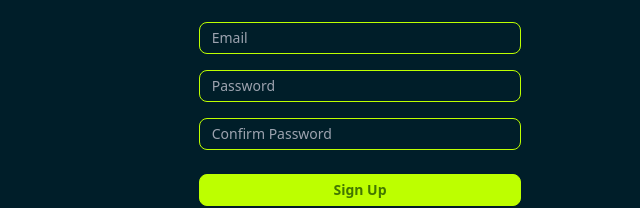
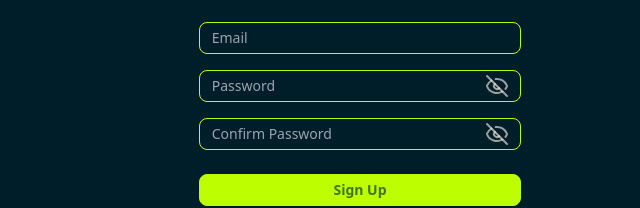
Before and after one commit to kepsteen/pickle-pal, a React (Vite) app in the folder Frontend/: page /register in a window 1280 px wide. Shown: the part 350-558 px from the top of the page, without its empty margins (280-920 px from the left). Built offline with nearby package versions, Linux system fonts and the light colour scheme; no server answers.

Commit message:
add react hook form and zod

```diff
--- a/Frontend/package.json
+++ b/Frontend/package.json
@@ -11,12 +11,15 @@
 	},
 	"dependencies": {
 		"@clerk/clerk-react": "^5.21.2",
+		"@hookform/resolvers": "^3.10.0",
 		"clsx": "^2.1.1",
 		"lucide-react": "^0.471.0",
 		"react": "^18.3.1",
 		"react-dom": "^18.3.1",
+		"react-hook-form": "^7.54.2",
 		"react-router": "^7.1.1",
-		"tailwind-merge": "^2.6.0"
+		"tailwind-merge": "^2.6.0",
+		"zod": "^3.24.1"
 	},
 	"devDependencies": {
 		"@eslint/js": "^9.17.0",
--- a/Frontend/src/components/Input/Input.tsx
+++ b/Frontend/src/components/Input/Input.tsx
@@ -1,10 +1,10 @@
-import { InputHTMLAttributes, ReactNode } from "react";
+import { forwardRef, InputHTMLAttributes } from "react";
 import { cn } from "../../lib/utils";
 
 interface InputProps
 	extends Omit<InputHTMLAttributes<HTMLInputElement>, "size"> {
-	children?: ReactNode;
 	className?: string;
+	name: string;
 	variant?:
 		| "primary"
 		| "secondary"
@@ -33,19 +33,22 @@ const sizes = {
 	lg: "input-lg",
 };
 
-export default function Input({
-	children,
-	className,
-	variant = "primary",
-	size = "sm",
-	...props
-}: InputProps) {
-	return (
-		<input
-			{...props}
-			className={cn("input w-full", variants[variant], sizes[size], className)}
-		>
-			{children}
-		</input>
-	);
-}
+export const Input = forwardRef<HTMLInputElement, InputProps>(
+	({ className, variant = "primary", size = "sm", name, ...props }, ref) => {
+		return (
+			<input
+				{...props}
+				ref={ref}
+				name={name}
+				className={cn(
+					"input w-full",
+					variants[variant],
+					sizes[size],
+					className
+				)}
+			/>
+		);
+	}
+);
+
+Input.displayName = "Input";
--- a/Frontend/src/components/Label/Label.tsx
+++ b/Frontend/src/components/Label/Label.tsx
@@ -8,7 +8,7 @@ type LabelProps = LabelHTMLAttributes<HTMLLabelElement> & {
 
 export default function Label({ children, className, ...props }: LabelProps) {
 	return (
-		<label {...props} className={cn("label w-full", className)}>
+		<label {...props} className={cn("label w-full flex flex-col", className)}>
 			{children}
 		</label>
 	);
--- a/Frontend/src/pages/Auth/LoginPage.tsx
+++ b/Frontend/src/pages/Auth/LoginPage.tsx
@@ -6,7 +6,7 @@ import {
 	CardTitle,
 } from "../../components/Card/Card";
 import Label from "../../components/Label/Label";
-import Input from "../../components/Input/Input";
+import { Input } from "../../components/Input/Input";
 import Button from "../../components/Button/Button";
 import { NavLink } from "react-router";
 
--- a/Frontend/src/pages/Auth/SignUpPage.tsx
+++ b/Frontend/src/pages/Auth/SignUpPage.tsx
@@ -6,23 +6,58 @@ import {
 	CardTitle,
 } from "../../components/Card/Card";
 import Label from "../../components/Label/Label";
-import Input from "../../components/Input/Input";
+import { Input } from "../../components/Input/Input";
 import Button from "../../components/Button/Button";
 import { NavLink } from "react-router";
+import { useForm } from "react-hook-form";
+import { useState } from "react";
+import { cn } from "../../lib/utils";
+import { zodResolver } from "@hookform/resolvers/zod";
+import { z } from "zod";
+import { Eye, EyeOff } from "lucide-react";
+
+type SignUpFormData = {
+	email: string;
+	password: string;
+	confirmPassword: string;
+};
+
+const schema = z
+	.object({
+		email: z.string().email("Invalid email address"),
+		password: z.string().min(8, "Password must be at least 8 characters"),
+		confirmPassword: z.string(),
+	})
+	.refine((data) => data.password === data.confirmPassword, {
+		message: "Passwords must match",
+		path: ["confirmPassword"],
+	});
 
 export default function SignUpPage() {
+	const [isPending, setIsPending] = useState(false);
+	const [showPassword, setShowPassword] = useState(false);
+
 	const { signUp } = useSignUp();
+	const {
+		register,
+		handleSubmit,
+		formState: { errors },
+	} = useForm<SignUpFormData>({ resolver: zodResolver(schema) });
 
-	async function handleSubmit(e: React.FormEvent, formData: FormData) {
-		e.preventDefault();
+	async function onSubmit(data: SignUpFormData) {
+		setIsPending(true);
 		try {
-			const email = formData.get("email") as string;
-			const password = formData.get("password") as string;
-			const result = await signUp?.create({ emailAddress: email, password });
+			console.log("data", data);
+			const result = await signUp?.create({
+				emailAddress: data.email,
+				password: data.password,
+			});
+			// Todo: create profile in DB
 			// Todo: Add Loading state
-			alert(`Email: ${email}, Password: ${password}, Result: ${result}`);
 		} catch (error) {
 			console.error("Error signing up", error);
+		} finally {
+			setIsPending(false);
 		}
 	}
 	return (
@@ -34,31 +69,68 @@ export default function SignUpPage() {
 				Enter your credentials to create an account
 			</CardDescription>
 			<CardContent>
-				<form
-					className="flex flex-col gap-4"
-					onSubmit={(e: React.FormEvent<HTMLFormElement>) => {
-						e.preventDefault();
-						const formData = new FormData(e.currentTarget);
-						handleSubmit(e, formData);
-					}}
-				>
+				<form className="flex flex-col gap-4" onSubmit={handleSubmit(onSubmit)}>
 					<Label className="p-0">
 						<span className="sr-only">Email</span>
-						<Input type="text" name="email" placeholder="Email" />
+						<Input
+							{...register("email")}
+							type="text"
+							name="email"
+							placeholder="Email"
+							className={errors.email && "input-error"}
+						/>
+
+						{errors.email && (
+							<span className="text-error">{errors.email.message}</span>
+						)}
 					</Label>
-					<Label className="p-0">
+					<Label className="relative p-0">
 						<span className="sr-only">Password</span>
-						<Input type="password" name="password" placeholder="Password" />
+						<Input
+							{...register("password")}
+							type={showPassword ? "password" : "text"}
+							name="password"
+							placeholder="Password"
+							className={errors.password && "input-error"}
+						/>
+						<button onClick={() => setShowPassword(!showPassword)}>
+							{showPassword ? (
+								<Eye className="absolute right-3 top-1 text-base-content/60" />
+							) : (
+								<EyeOff className="absolute right-3 top-1 text-base-content/60" />
+							)}
+						</button>
+						{errors.password && (
+							<span className="text-error">{errors.password.message}</span>
+						)}
 					</Label>
-					<Label className="p-0">
+					<Label className="relative p-0">
 						<span className="sr-only">Confirm Password</span>
 						<Input
-							type="password"
-							name="password"
+							{...register("confirmPassword")}
+							type={showPassword ? "password" : "text"}
+							name="confirmPassword"
 							placeholder="Confirm Password"
+							className={errors.confirmPassword && "input-error"}
 						/>
+						<button onClick={() => setShowPassword(!showPassword)}>
+							{showPassword ? (
+								<Eye className="absolute right-3 top-1 text-base-content/60" />
+							) : (
+								<EyeOff className="absolute right-3 top-1 text-base-content/60" />
+							)}
+						</button>
+						{errors.confirmPassword && (
+							<span className="text-error">
+								{errors.confirmPassword.message}
+							</span>
+						)}
 					</Label>
-					<Button variant="primary" shape="block" className="mt-2">
+					<Button
+						variant="primary"
+						shape="block"
+						className={cn("mt-2", isPending ? "btn-disabled" : "")}
+					>
 						Sign Up
 					</Button>
 					<p>
```
Also changed, not shown: Frontend/src/components/Headers/ClerkHeader.tsx (renamed from Frontend/src/components/Header/ClerkHeader.tsx), Frontend/src/components/Headers/GlobalHeader/GlobalHeader.tsx (renamed from Frontend/src/components/Header/GlobalHeader/GlobalHeader.tsx), 1 other file (tests, documents, lock files or other folders).
